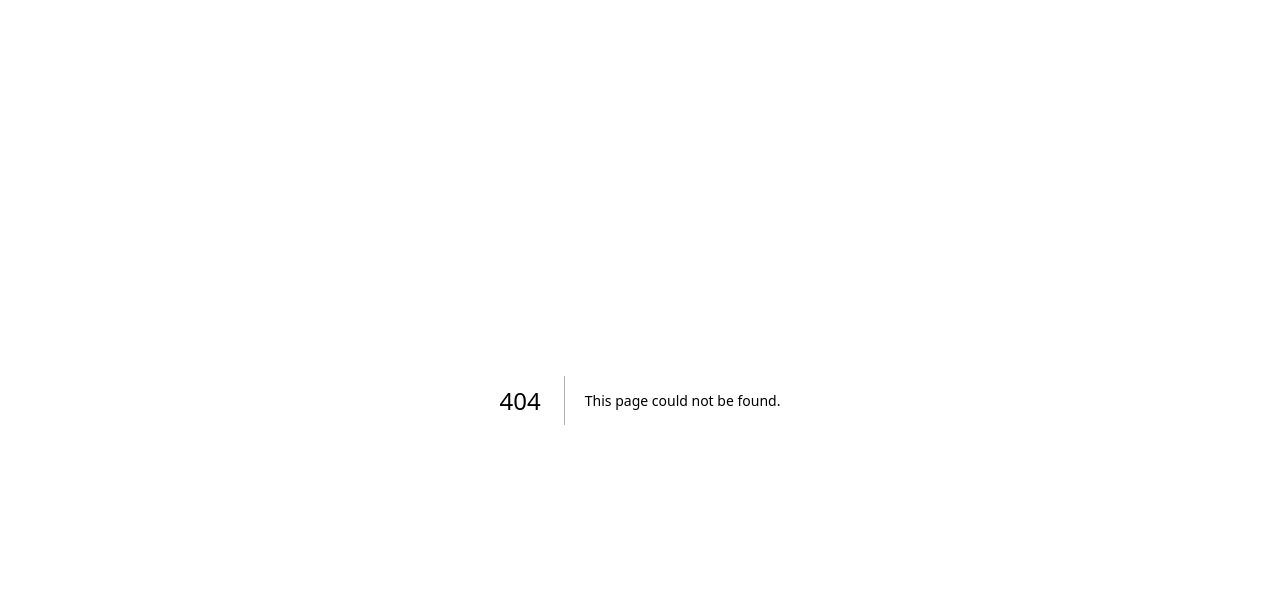
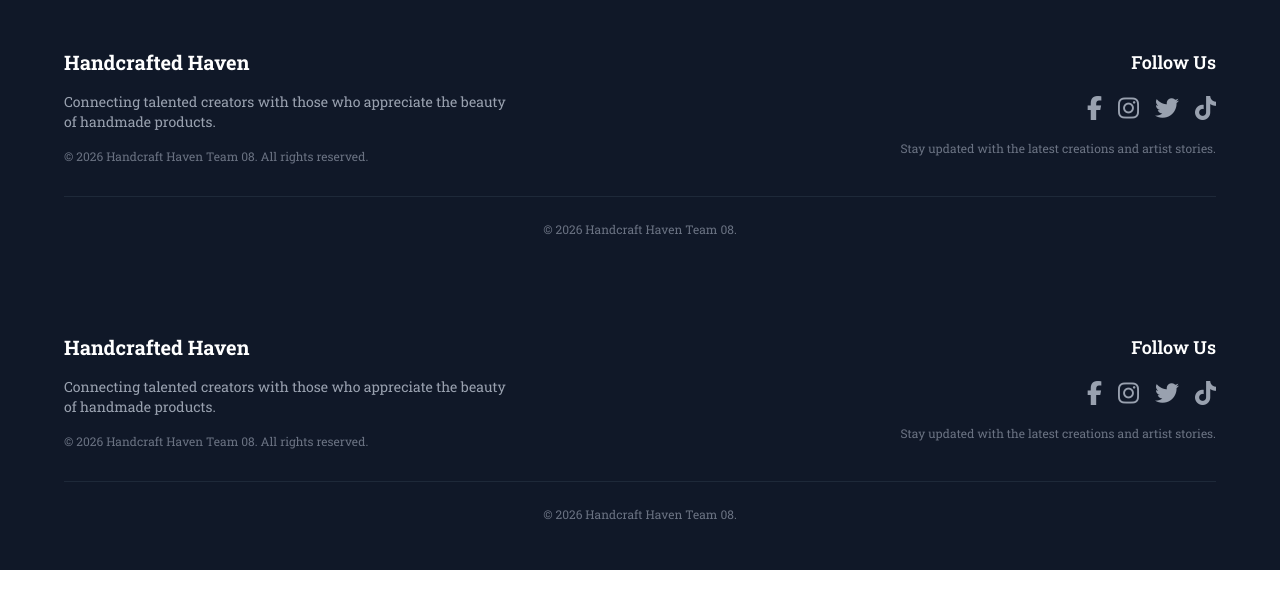
Before and after one commit to Chrysologue/handcrafted-haven, a Next.js app: page /Footer in a window 1280 px wide. Before the commit this address had no page. Shown: the top 608 px of the page. Built offline with nearby package versions, Linux system fonts and the light colour scheme.

Commit message:
Created footer

```diff
--- /dev/null
+++ b/src/app/Footer/page.tsx
@@ -0,0 +1,79 @@
+export default function Footer() {
+  const currentYear = new Date().getFullYear();
+  const teamName = "Handcraft Haven Team 08";
+
+  const socialLinks = [
+    {
+      name: "Facebook",
+      href: "https://facebook.com",
+      icon: "fab fa-facebook-f",
+    },
+    {
+      name: "Instagram",
+      href: "https://instagram.com",
+      icon: "fab fa-instagram",
+    },
+    { name: "Twitter", href: "https://twitter.com", icon: "fab fa-twitter" },
+    {
+      name: "TikTok",
+      href: "https://tiktok.com",
+      icon: "fab fa-tiktok",
+    },
+  ];
+
+  return (
+    <footer
+      className="bg-gray-900 text-gray-300 py-8 md:py-12 px-4"
+      style={{ fontFamily: "var(--font-roboto-slab)" }}
+      role="contentinfo"
+    >
+      <div className="container mx-auto max-w-6xl">
+        <div className="flex flex-col md:flex-row md:justify-between gap-8 mb-8">
+          <div className="text-center md:text-left md:flex-1">
+            <h2 className="text-white text-xl font-bold mb-3 md:mb-4">
+              Handcrafted Haven
+            </h2>
+            <p className="text-sm text-gray-400 mb-3 md:mb-4 max-w-md mx-auto md:mx-0">
+              Connecting talented creators with those who appreciate the beauty
+              of handmade products.
+            </p>
+            <p className="text-xs text-gray-500">
+              &copy; {currentYear} {teamName}.<br className="block md:hidden" />
+              <span className="hidden md:inline"> </span>
+              All rights reserved.
+            </p>
+          </div>
+
+          <div className="text-center md:text-right md:flex-1">
+            <h3 className="text-white text-lg font-semibold mb-3 md:mb-4">
+              Follow Us
+            </h3>
+            <div className="flex justify-center md:justify-end space-x-5 md:space-x-4">
+              {socialLinks.map((social) => (
+                <a
+                  key={social.name}
+                  href={social.href}
+                  target="_blank"
+                  rel="noopener noreferrer"
+                  className="text-gray-400 hover:text-amber-400 transition-all duration-200 hover:scale-110 inline-block text-2xl md:text-2xl"
+                  aria-label={`Visit our ${social.name} page`}
+                >
+                  <i className={social.icon}></i>
+                </a>
+              ))}
+            </div>
+            <p className="text-xs text-gray-500 mt-4">
+              Stay updated with the latest creations and artist stories.
+            </p>
+          </div>
+        </div>
+
+        <div className="border-t border-gray-800 pt-6 mt-2 text-center text-xs text-gray-500">
+          <p>
+            &copy; {currentYear} {teamName}.
+          </p>
+        </div>
+      </div>
+    </footer>
+  );
+}
--- a/src/app/layout.tsx
+++ b/src/app/layout.tsx
@@ -1,6 +1,8 @@
+// src/app/layout.tsx
 import type { Metadata } from "next";
-import { Geist, Geist_Mono } from "next/font/google";
+import { Geist, Geist_Mono, Roboto_Slab } from "next/font/google";
 import "./globals.css";
+import Footer from "./Footer/page";
 
 const geistSans = Geist({
   variable: "--font-geist-sans",
@@ -9,6 +11,11 @@ const geistSans = Geist({
 
 const geistMono = Geist_Mono({
   variable: "--font-geist-mono",
+  subsets: ["latin"],
+});
+
+const robotoSlab = Roboto_Slab({
+  variable: "--font-roboto-slab",
   subsets: ["latin"],
 });
 
@@ -25,9 +32,18 @@ export default function RootLayout({
   return (
     <html
       lang="en"
-      className={`${geistSans.variable} ${geistMono.variable} h-full antialiased`}
+      className={`${robotoSlab.variable} ${geistSans.variable} ${geistMono.variable} h-full antialiased`}
     >
-      <body className="min-h-full flex flex-col">{children}</body>
+      <head>
+        <link
+          rel="stylesheet"
+          href="https://cdnjs.cloudflare.com/ajax/libs/font-awesome/6.5.1/css/all.min.css"
+        />
+      </head>
+      <body className="min-h-full flex flex-col">
+        <main>{children}</main>
+        <Footer />
+      </body>
     </html>
   );
 }
--- a/src/app/page.tsx
+++ b/src/app/page.tsx
@@ -2,64 +2,11 @@ import Image from "next/image";
 
 export default function Home() {
   return (
-    <div className="flex flex-col flex-1 items-center justify-center bg-zinc-50 font-sans dark:bg-black">
-      <main className="flex flex-1 w-full max-w-3xl flex-col items-center justify-between py-32 px-16 bg-white dark:bg-black sm:items-start">
-        <Image
-          className="dark:invert"
-          src="/next.svg"
-          alt="Next.js logo"
-          width={100}
-          height={20}
-          priority
-        />
-        <div className="flex flex-col items-center gap-6 text-center sm:items-start sm:text-left">
-          <h1 className="max-w-xs text-3xl font-semibold leading-10 tracking-tight text-black dark:text-zinc-50">
-            To get started, edit the page.tsx file.
-          </h1>
-          <p className="max-w-md text-lg leading-8 text-zinc-600 dark:text-zinc-400">
-            Looking for a starting point or more instructions? Head over to{" "}
-            <a
-              href="https://vercel.com/templates?framework=next.js&utm_source=create-next-app&utm_medium=appdir-template-tw&utm_campaign=create-next-app"
-              className="font-medium text-zinc-950 dark:text-zinc-50"
-            >
-              Templates
-            </a>{" "}
-            or the{" "}
-            <a
-              href="https://nextjs.org/learn?utm_source=create-next-app&utm_medium=appdir-template-tw&utm_campaign=create-next-app"
-              className="font-medium text-zinc-950 dark:text-zinc-50"
-            >
-              Learning
-            </a>{" "}
-            center.
-          </p>
-        </div>
-        <div className="flex flex-col gap-4 text-base font-medium sm:flex-row">
-          <a
-            className="flex h-12 w-full items-center justify-center gap-2 rounded-full bg-foreground px-5 text-background transition-colors hover:bg-[#383838] dark:hover:bg-[#ccc] md:w-[158px]"
-            href="https://vercel.com/new?utm_source=create-next-app&utm_medium=appdir-template-tw&utm_campaign=create-next-app"
-            target="_blank"
-            rel="noopener noreferrer"
-          >
-            <Image
-              className="dark:invert"
-              src="/vercel.svg"
-              alt="Vercel logomark"
-              width={16}
-              height={16}
-            />
-            Deploy Now
-          </a>
-          <a
-            className="flex h-12 w-full items-center justify-center rounded-full border border-solid border-black/[.08] px-5 transition-colors hover:border-transparent hover:bg-black/[.04] dark:border-white/[.145] dark:hover:bg-[#1a1a1a] md:w-[158px]"
-            href="https://nextjs.org/docs?utm_source=create-next-app&utm_medium=appdir-template-tw&utm_campaign=create-next-app"
-            target="_blank"
-            rel="noopener noreferrer"
-          >
-            Documentation
-          </a>
-        </div>
-      </main>
+    <div
+      className="flex flex-col flex-1 items-center justify-center bg-zinc-50 font-sans dark:bg-black"
+      style={{ fontFamily: "var(--font-roboto-slab)" }}
+    >
+      Home Page
     </div>
   );
 }
```
Also changed, not shown: 1 other file (tests, documents, lock files or other folders).
